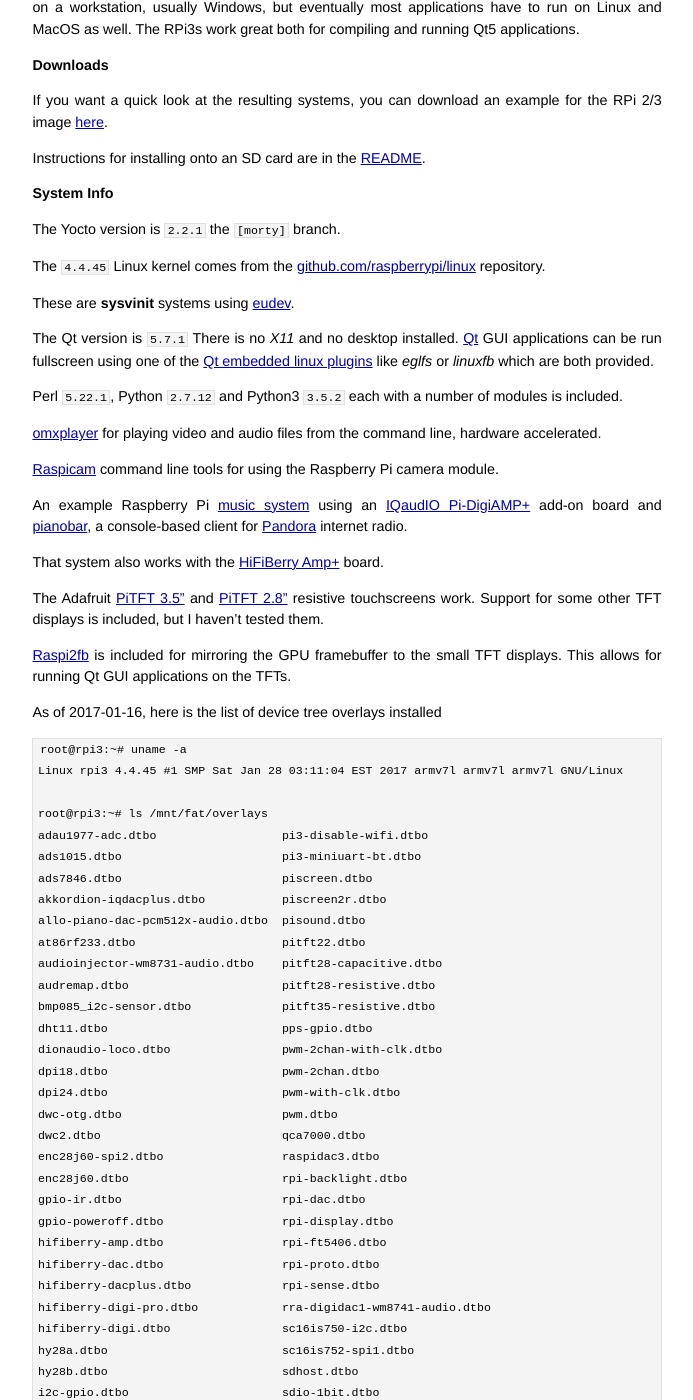
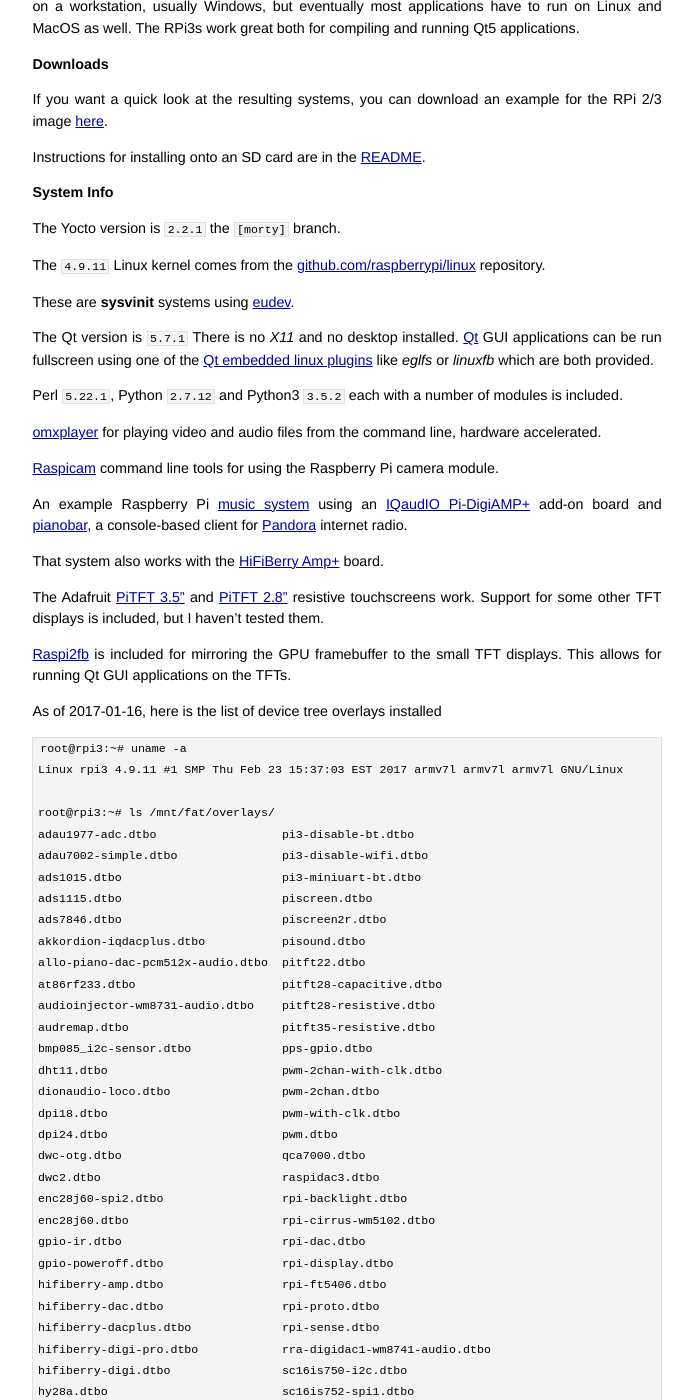
Before and after one commit to jumpnow/jumpnowtek-site, a Jekyll site: the page built from _posts/2015-12-04-Raspberry-Pi-Systems-with-Yocto.md, in a window 1280 px wide and 1400 px high, scrolled down 1454 px. Shown: the whole window, without its empty margins (293-986 px from the left). Built offline with Jekyll 4.4.1, drawn with Linux system fonts in a browser that asks for light colours; some of the changed text lies outside the part shown.

Commit message:
Upgrade kernel for rpi yocto

```diff
--- a/_posts/2015-12-04-Raspberry-Pi-Systems-with-Yocto.md
+++ b/_posts/2015-12-04-Raspberry-Pi-Systems-with-Yocto.md
@@ -2,7 +2,7 @@
 layout: post
 title: Building Raspberry Pi Systems with Yocto
 description: "Building customized systems for the Raspberry Pi using tools from the Yocto Project"
-date: 2017-01-28 06:50:00
+date: 2017-02-24 07:48:00
 categories: rpi
 tags: [linux, rpi, yocto, rpi2, rpi3, rpi zero, rpi compute]
 ---
@@ -30,7 +30,7 @@
 
 I am using the Yocto [meta-raspberrypi][meta-raspberrypi] layer, but have updated recipes for the Linux kernel, [gpu firmware][firmware-repo] and some [userland][userland-repo] components.
 
-I have done some testing with the following boards using the `4.4.45` kernel
+I've done some testing with the following boards
 
 * [RPi3][rpi3-b]
 * [RPi2][rpi2-b] including the `Model B v1.2`
@@ -72,7 +72,7 @@
 
 The Yocto version is `2.2.1` the `[morty]` branch.
 
-The `4.4.45` Linux kernel comes from the [github.com/raspberrypi/linux][rpi-kernel] repository.
+The `4.9.11` Linux kernel comes from the [github.com/raspberrypi/linux][rpi-kernel] repository.
 
 These are **sysvinit** systems using [eudev][eudev].
 
@@ -95,26 +95,28 @@
 As of 2017-01-16, here is the list of device tree overlays installed
 
     root@rpi3:~# uname -a
-    Linux rpi3 4.4.45 #1 SMP Sat Jan 28 03:11:04 EST 2017 armv7l armv7l armv7l GNU/Linux
+    Linux rpi3 4.9.11 #1 SMP Thu Feb 23 15:37:03 EST 2017 armv7l armv7l armv7l GNU/Linux
 
-    root@rpi3:~# ls /mnt/fat/overlays
-    adau1977-adc.dtbo                  pi3-disable-wifi.dtbo
+    root@rpi3:~# ls /mnt/fat/overlays/
+    adau1977-adc.dtbo                  pi3-disable-bt.dtbo
+    adau7002-simple.dtbo               pi3-disable-wifi.dtbo
     ads1015.dtbo                       pi3-miniuart-bt.dtbo
-    ads7846.dtbo                       piscreen.dtbo
-    akkordion-iqdacplus.dtbo           piscreen2r.dtbo
-    allo-piano-dac-pcm512x-audio.dtbo  pisound.dtbo
-    at86rf233.dtbo                     pitft22.dtbo
-    audioinjector-wm8731-audio.dtbo    pitft28-capacitive.dtbo
-    audremap.dtbo                      pitft28-resistive.dtbo
-    bmp085_i2c-sensor.dtbo             pitft35-resistive.dtbo
-    dht11.dtbo                         pps-gpio.dtbo
-    dionaudio-loco.dtbo                pwm-2chan-with-clk.dtbo
-    dpi18.dtbo                         pwm-2chan.dtbo
-    dpi24.dtbo                         pwm-with-clk.dtbo
-    dwc-otg.dtbo                       pwm.dtbo
-    dwc2.dtbo                          qca7000.dtbo
-    enc28j60-spi2.dtbo                 raspidac3.dtbo
-    enc28j60.dtbo                      rpi-backlight.dtbo
+    ads1115.dtbo                       piscreen.dtbo
+    ads7846.dtbo                       piscreen2r.dtbo
+    akkordion-iqdacplus.dtbo           pisound.dtbo
+    allo-piano-dac-pcm512x-audio.dtbo  pitft22.dtbo
+    at86rf233.dtbo                     pitft28-capacitive.dtbo
+    audioinjector-wm8731-audio.dtbo    pitft28-resistive.dtbo
+    audremap.dtbo                      pitft35-resistive.dtbo
+    bmp085_i2c-sensor.dtbo             pps-gpio.dtbo
+    dht11.dtbo                         pwm-2chan-with-clk.dtbo
+    dionaudio-loco.dtbo                pwm-2chan.dtbo
+    dpi18.dtbo                         pwm-with-clk.dtbo
+    dpi24.dtbo                         pwm.dtbo
+    dwc-otg.dtbo                       qca7000.dtbo
+    dwc2.dtbo                          raspidac3.dtbo
+    enc28j60-spi2.dtbo                 rpi-backlight.dtbo
+    enc28j60.dtbo                      rpi-cirrus-wm5102.dtbo
     gpio-ir.dtbo                       rpi-dac.dtbo
     gpio-poweroff.dtbo                 rpi-display.dtbo
     hifiberry-amp.dtbo                 rpi-ft5406.dtbo
```
Also changed, not shown: other parts of _posts/2015-12-04-Raspberry-Pi-Systems-with-Yocto.md (+13 -14 lines).
